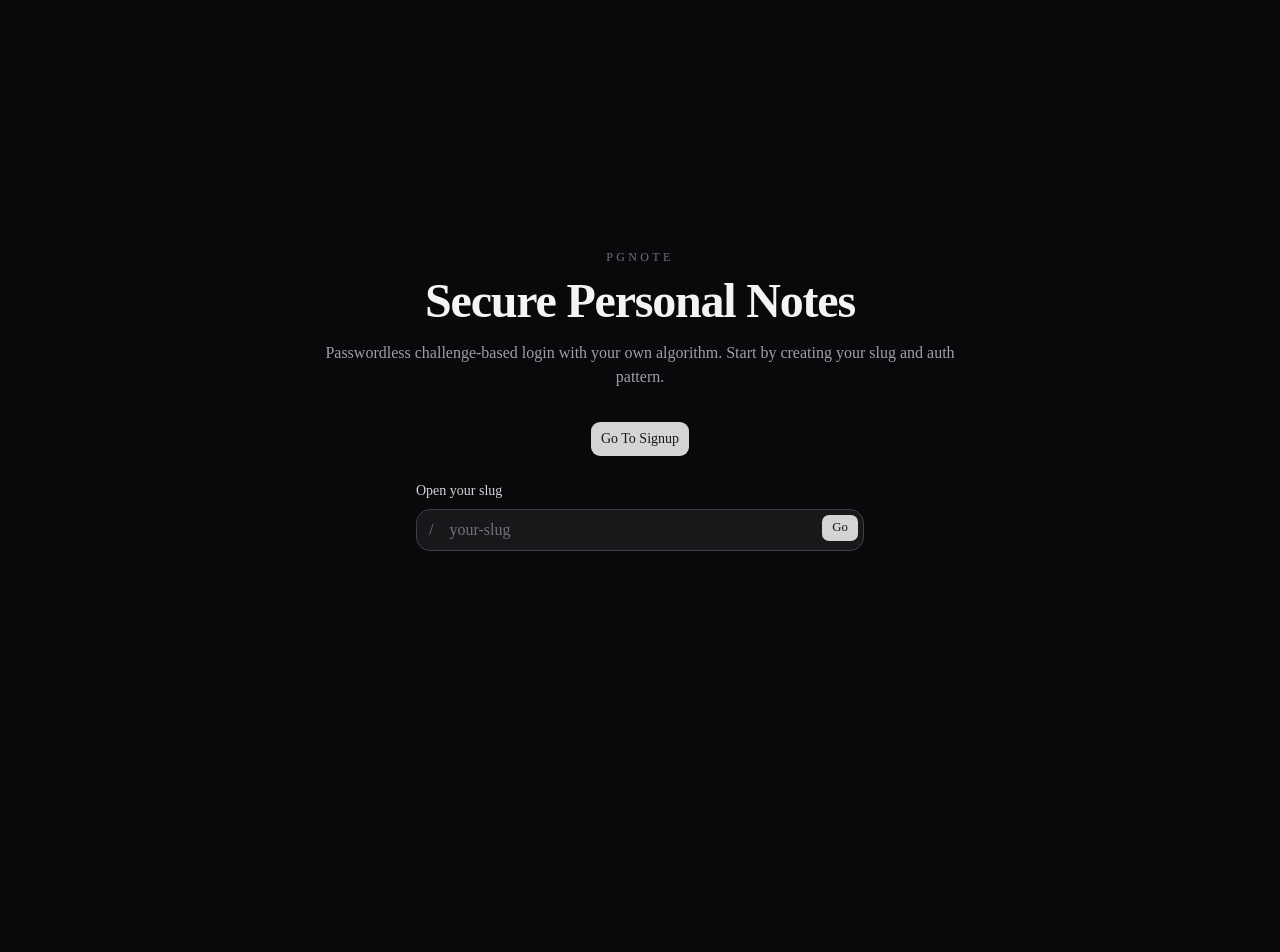
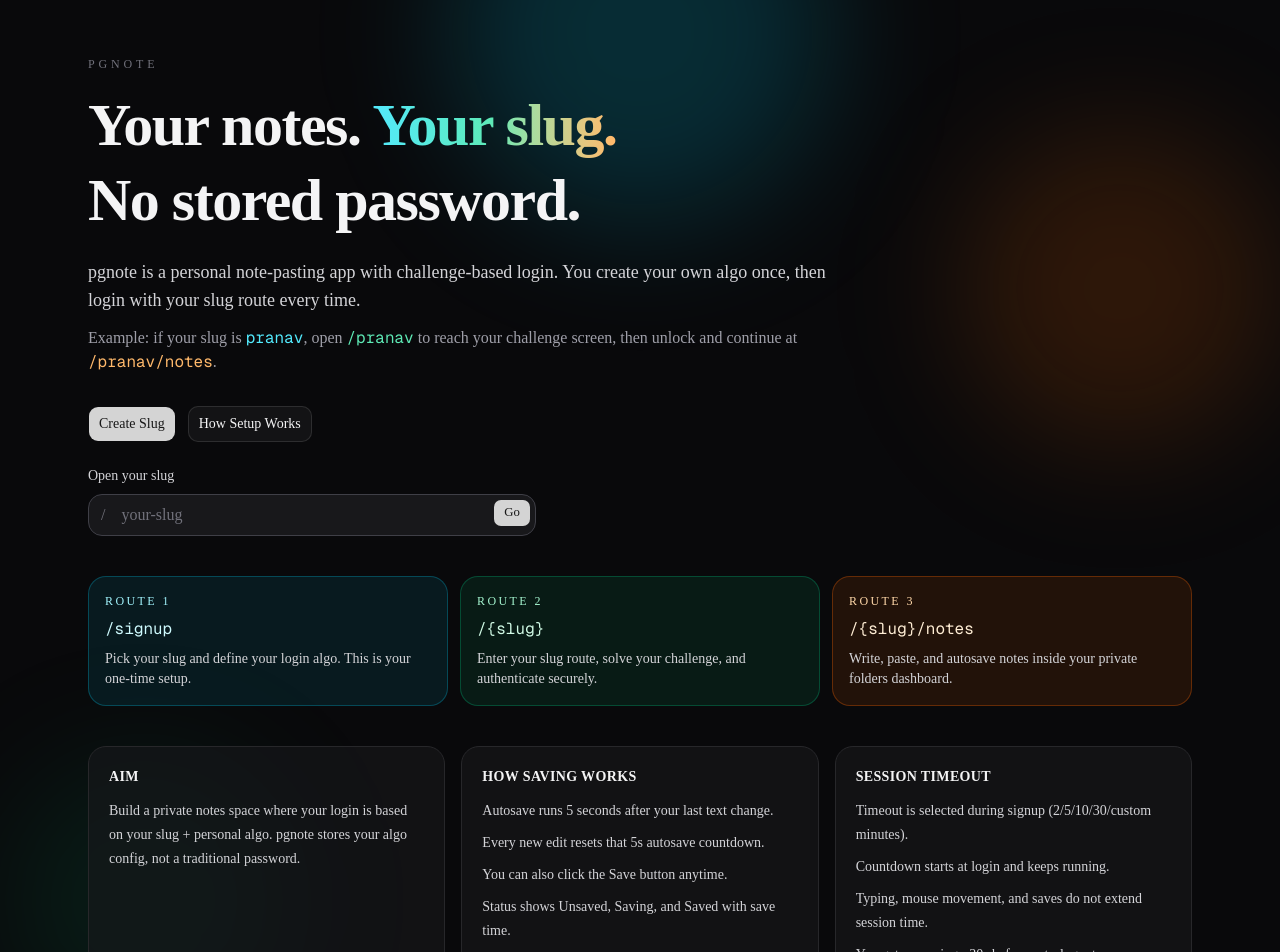
Before and after one commit to Pranav1632/pgnote, a Next.js app: page / in a window 1280 px wide. Shown: the top 952 px of the page. Before the commit the page ends 800 px from the top, so only its background shows below. Built offline with nearby package versions, Linux system fonts and the light colour scheme.

Commit message:
addedd description to home page

```diff
--- a/app/page.tsx
+++ b/app/page.tsx
@@ -4,18 +4,102 @@ import { Button } from "@/components/ui/button";
 
 export default function HomePage() {
   return (
-    <main className="min-h-screen bg-zinc-950 text-zinc-100">
-      <div className="mx-auto flex min-h-screen max-w-4xl flex-col items-center justify-center px-6 text-center">
-        <p className="mb-3 text-xs tracking-[0.28em] text-zinc-500 uppercase">pgnote</p>
-        <h1 className="mb-4 text-4xl font-semibold tracking-tight md:text-5xl">Secure Personal Notes</h1>
-        <p className="mb-8 max-w-2xl text-zinc-400">
-          Passwordless challenge-based login with your own algorithm. Start by creating your slug and
-          auth pattern.
+    <main className="relative min-h-screen overflow-hidden bg-zinc-950 text-zinc-100">
+      <div className="pointer-events-none absolute -top-40 left-1/2 h-96 w-96 -translate-x-1/2 rounded-full bg-cyan-500/20 blur-3xl" />
+      <div className="pointer-events-none absolute top-32 right-0 h-80 w-80 rounded-full bg-orange-500/15 blur-3xl" />
+      <div className="pointer-events-none absolute bottom-0 left-0 h-72 w-72 rounded-full bg-emerald-500/10 blur-3xl" />
+
+      <div className="relative mx-auto flex min-h-screen w-full max-w-6xl flex-col justify-center px-6 py-14">
+        <p className="mb-4 text-xs tracking-[0.32em] text-zinc-500 uppercase">pgnote</p>
+
+        <h1 className="max-w-4xl text-4xl leading-tight font-semibold tracking-tight text-zinc-100 md:text-6xl">
+          Your notes.
+          <span className="ml-3 bg-gradient-to-r from-cyan-300 via-emerald-300 to-orange-300 bg-clip-text text-transparent">
+            Your slug.
+          </span>
+          <br />
+          No stored password.
+        </h1>
+
+        <p className="mt-5 max-w-3xl text-base leading-7 text-zinc-300 md:text-lg">
+          pgnote is a personal note-pasting app with challenge-based login. You create your own algo
+          once, then login with your slug route every time.
         </p>
-        <Button asChild size="lg">
-          <Link href="/signup">Go To Signup</Link>
-        </Button>
+
+        <p className="mt-3 max-w-3xl text-sm text-zinc-400 md:text-base">
+          Example: if your slug is <span className="font-mono text-cyan-300">pranav</span>, open{" "}
+          <span className="font-mono text-emerald-300">/pranav</span> to reach your challenge screen,
+          then unlock and continue at <span className="font-mono text-orange-300">/pranav/notes</span>.
+        </p>
+
+        <div className="mt-8 flex flex-wrap items-center gap-3">
+          <Button asChild size="lg">
+            <Link href="/signup">Create Slug</Link>
+          </Button>
+          <Button asChild size="lg" variant="outline">
+            <Link href="/signup">How Setup Works</Link>
+          </Button>
+        </div>
+
         <SlugAccessForm />
+
+        <section className="mt-10 grid gap-3 md:grid-cols-3">
+          <article className="rounded-2xl border border-cyan-500/30 bg-cyan-500/10 p-4">
+            <p className="text-xs tracking-[0.2em] text-cyan-200 uppercase">Route 1</p>
+            <p className="mt-2 font-mono text-cyan-100">/signup</p>
+            <p className="mt-2 text-sm text-zinc-300">
+              Pick your slug and define your login algo. This is your one-time setup.
+            </p>
+          </article>
+
+          <article className="rounded-2xl border border-emerald-500/30 bg-emerald-500/10 p-4">
+            <p className="text-xs tracking-[0.2em] text-emerald-200 uppercase">Route 2</p>
+            <p className="mt-2 font-mono text-emerald-100">/{`{slug}`}</p>
+            <p className="mt-2 text-sm text-zinc-300">
+              Enter your slug route, solve your challenge, and authenticate securely.
+            </p>
+          </article>
+
+          <article className="rounded-2xl border border-orange-500/30 bg-orange-500/10 p-4">
+            <p className="text-xs tracking-[0.2em] text-orange-200 uppercase">Route 3</p>
+            <p className="mt-2 font-mono text-orange-100">/{`{slug}`}/notes</p>
+            <p className="mt-2 text-sm text-zinc-300">
+              Write, paste, and autosave notes inside your private folders dashboard.
+            </p>
+          </article>
+        </section>
+
+        <section className="mt-10 grid gap-4 md:grid-cols-3">
+          <article className="rounded-2xl border border-zinc-800 bg-zinc-900/60 p-5">
+            <h2 className="text-sm font-semibold tracking-wide text-zinc-100 uppercase">Aim</h2>
+            <p className="mt-3 text-sm leading-6 text-zinc-300">
+              Build a private notes space where your login is based on your slug + personal algo.
+              pgnote stores your algo config, not a traditional password.
+            </p>
+          </article>
+
+          <article className="rounded-2xl border border-zinc-800 bg-zinc-900/60 p-5">
+            <h2 className="text-sm font-semibold tracking-wide text-zinc-100 uppercase">How Saving Works</h2>
+            <ul className="mt-3 space-y-2 text-sm leading-6 text-zinc-300">
+              <li>Autosave runs 5 seconds after your last text change.</li>
+              <li>Every new edit resets that 5s autosave countdown.</li>
+              <li>You can also click the Save button anytime.</li>
+              <li>Status shows Unsaved, Saving, and Saved with save time.</li>
+            </ul>
+          </article>
+
+          <article className="rounded-2xl border border-zinc-800 bg-zinc-900/60 p-5">
+            <h2 className="text-sm font-semibold tracking-wide text-zinc-100 uppercase">
+              Session Timeout
+            </h2>
+            <ul className="mt-3 space-y-2 text-sm leading-6 text-zinc-300">
+              <li>Timeout is selected during signup (2/5/10/30/custom minutes).</li>
+              <li>Countdown starts at login and keeps running.</li>
+              <li>Typing, mouse movement, and saves do not extend session time.</li>
+              <li>You get a warning ~30s before auto-logout.</li>
+            </ul>
+          </article>
+        </section>
       </div>
     </main>
   );
```
